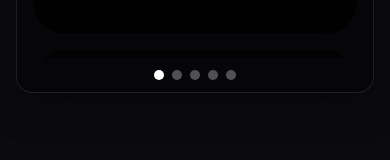
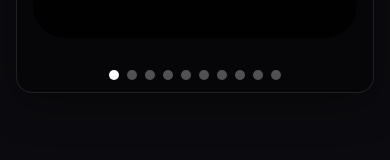
Before and after one commit to YaGlebs/vandals-site, a Next.js app: page / in a window 390 px wide. Shown: the part 2163-2323 px from the top of the page. Built offline with nearby package versions, Linux system fonts and the light colour scheme.

Commit message:
fix: mobile portfolio shows one photo per slide

```diff
--- a/app/page.tsx
+++ b/app/page.tsx
@@ -262,6 +262,7 @@ export default function Home() {
   const [heroIdx, setHeroIdx] = useState(0);
   const [mobileNavOpen, setMobileNavOpen] = useState(false);
   const [portfolioIdx, setPortfolioIdx] = useState(0);
+  const [chunkSize, setChunkSize] = useState(2);
   useEffect(() => {
     const id = setInterval(
       () => setHeroIdx((i) => (i + 1) % HERO_IMAGES.length),
@@ -270,14 +271,26 @@ export default function Home() {
     return () => clearInterval(id);
   }, []);
 
+  useEffect(() => {
+    const mq = window.matchMedia('(min-width: 768px)');
+    const updateChunk = () => setChunkSize(mq.matches ? 2 : 1);
+    updateChunk();
+    mq.addEventListener('change', updateChunk);
+    return () => mq.removeEventListener('change', updateChunk);
+  }, []);
+
   const slides = useMemo(() => {
-    const chunkSize = 2; // показываем по 2 вертикальных снимка на десктопе
     const result: string[][] = [];
     for (let i = 0; i < PORTFOLIO_IMAGES.length; i += chunkSize) {
       result.push(PORTFOLIO_IMAGES.slice(i, i + chunkSize));
     }
     return result;
-  }, []);
+  }, [chunkSize]);
+
+  const activeSlide = useMemo(
+    () => Math.max(0, Math.min(portfolioIdx, Math.max(slides.length - 1, 0))),
+    [portfolioIdx, slides.length]
+  );
 
   const nextPortfolio = () =>
     setPortfolioIdx((i) => (i + 1) % slides.length);
@@ -528,9 +541,9 @@ export default function Home() {
                 key={group.join('-')}
                 className={[
                   'absolute inset-0 grid gap-4 sm:grid-cols-2 p-4 transition-transform duration-500 ease-out items-center',
-                  idx === portfolioIdx
+                  idx === activeSlide
                     ? 'translate-x-0'
-                    : idx < portfolioIdx
+                    : idx < activeSlide
                     ? '-translate-x-full'
                     : 'translate-x-full',
                 ].join(' ')}
@@ -585,7 +598,7 @@ export default function Home() {
                 onClick={() => setPortfolioIdx(i)}
                 className={[
                   'h-2.5 w-2.5 rounded-full transition',
-                  i === portfolioIdx ? 'bg-white' : 'bg-white/30 hover:bg-white/60',
+                  i === activeSlide ? 'bg-white' : 'bg-white/30 hover:bg-white/60',
                 ].join(' ')}
                 aria-label={`Zdjęcie ${i + 1}`}
               />
```
